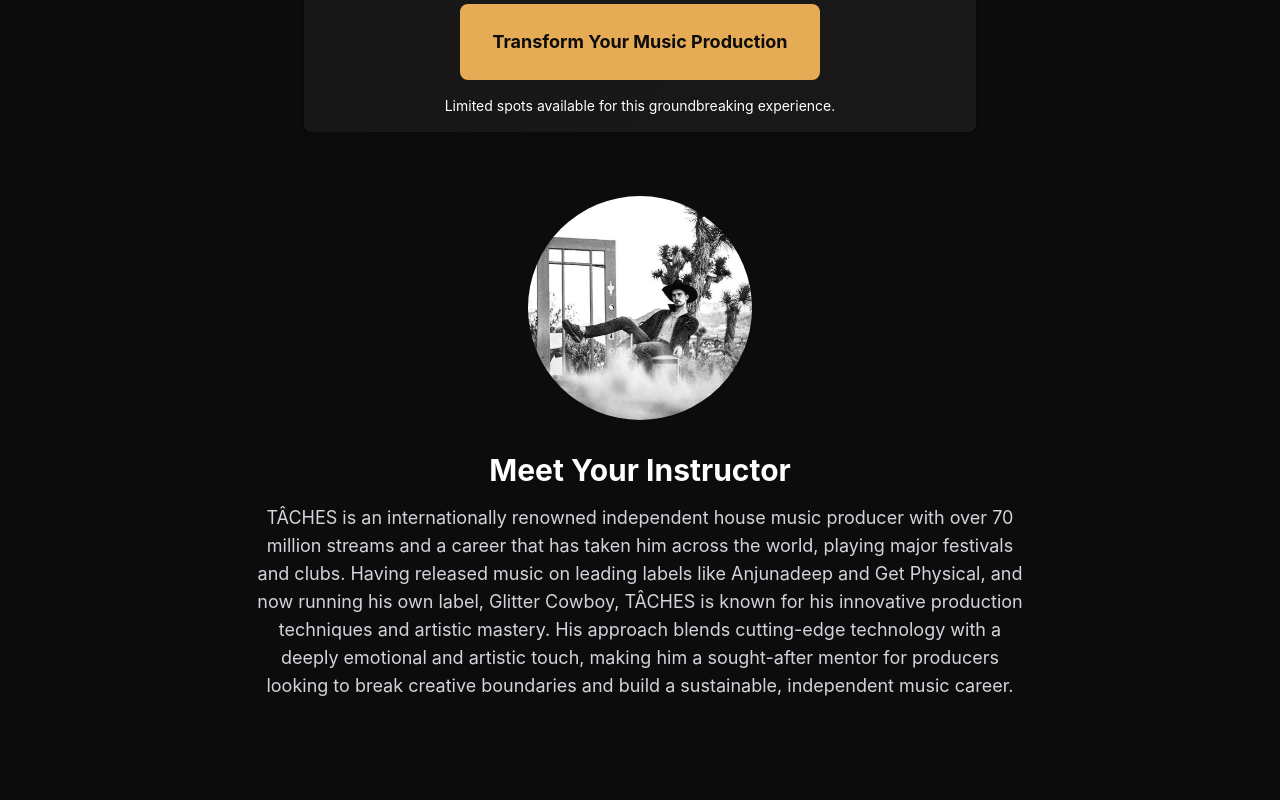
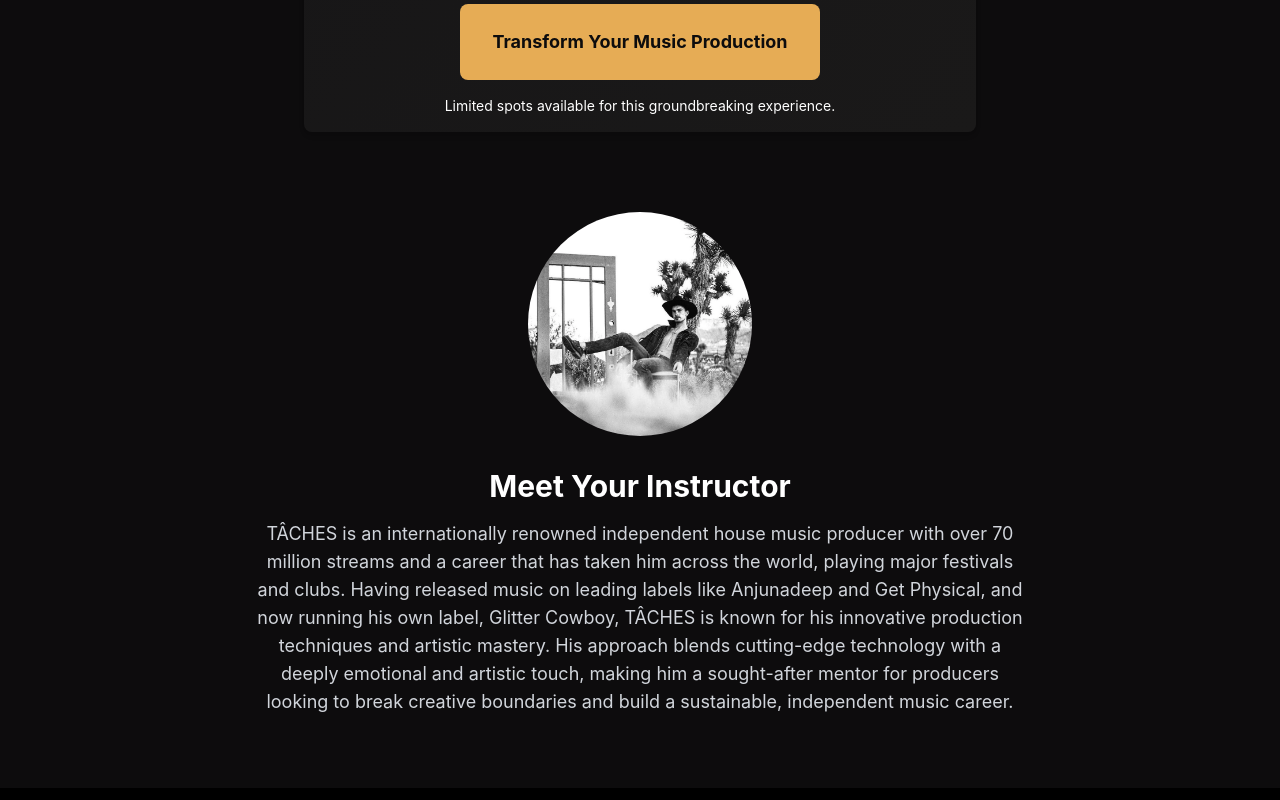
Before and after one commit to glittercowboy/ai-masterclass, a React (Create React App) app: page / in a window 1280 px wide. Shown: the part 3720-4520 px from the top of the page. Built offline with nearby package versions, Linux system fonts and the light colour scheme.

Commit message:
Teacher bio spacing

```diff
--- a/src/App.js
+++ b/src/App.js
@@ -320,8 +320,8 @@ export default function MasterclassLanding() {
           </div>
         </Card>
         {/* Teacher Bio Section */}
-<div className="container mx-auto px-4 py-16 text-center">
-  <div className="max-w-3xl mx-auto">
+<div className="teacher-bio-section flex flex-col justify-center items-center text-center pt-20 pb-2">
+  <div className="max-w-3xl">
     <img src={teacherPhoto} alt="TÂCHES" className="mx-auto mb-8 rounded-full w-56 h-56 object-cover" />
     <h2 className="font-poppins text-3xl font-bold mb-4">Meet Your Instructor</h2>
     <p className="text-lg text-gray-300 mb0">
@@ -329,6 +329,8 @@ export default function MasterclassLanding() {
     </p>
   </div>
 </div>
+
+
 
       </div>
       {/* Social Media Icons Section */}
```
